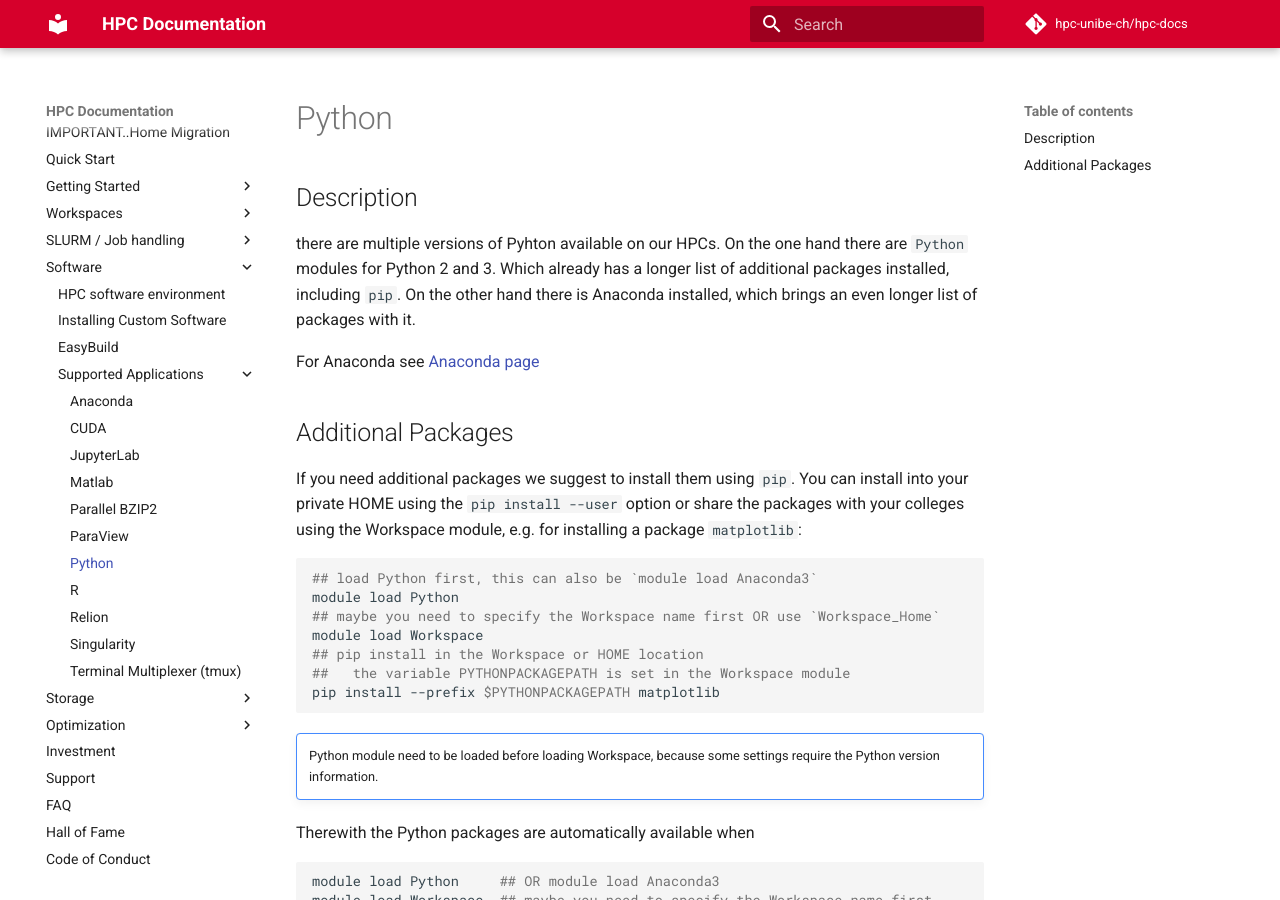
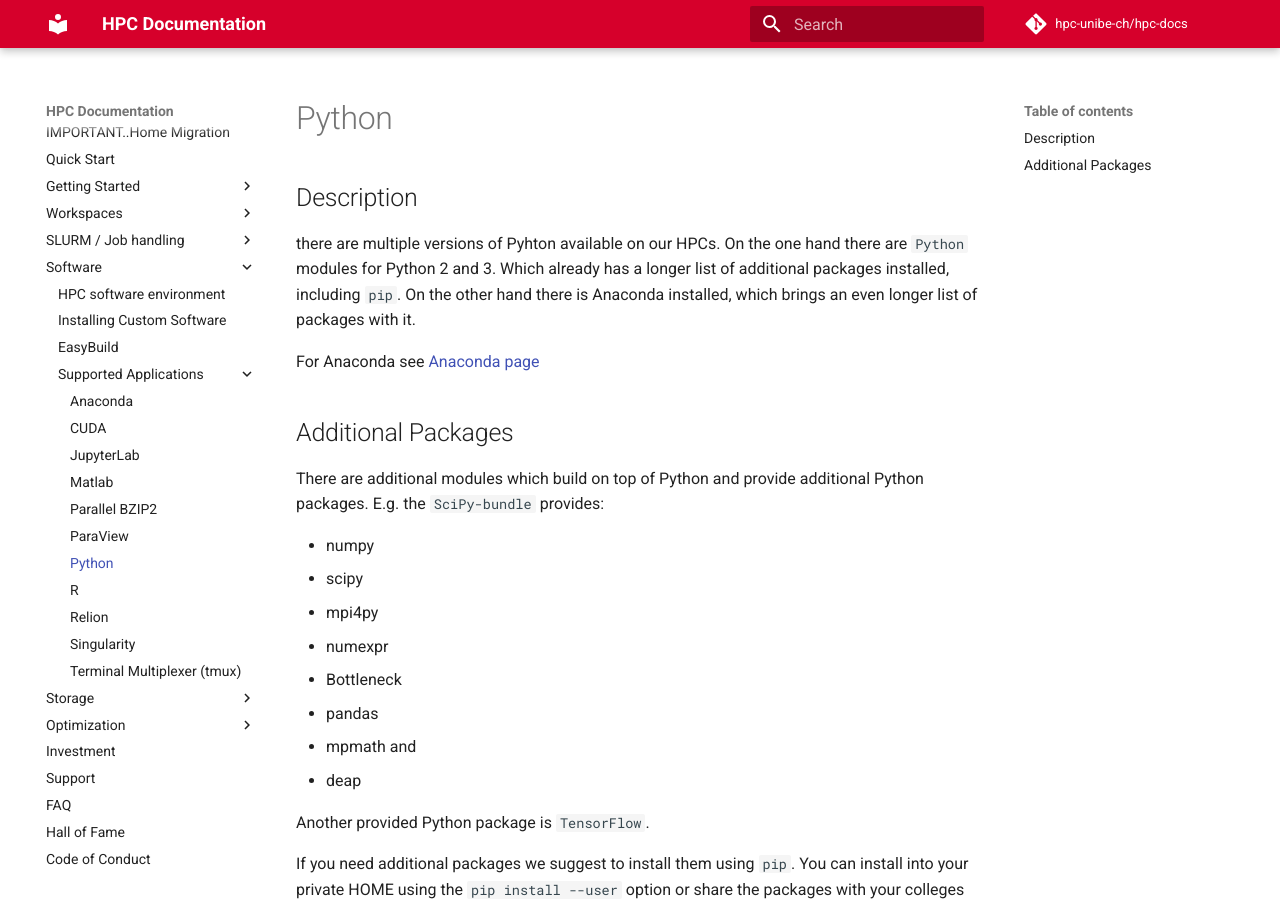
Before and after one commit to hpc-unibe-ch/hpc-unibe-ch.github.io, an MkDocs documentation site: the page built from docs/software/python.md, in a window 1280 px wide and 900 px high. Built offline with MkDocs 1.6.1 and Material for MkDocs 9.7.7, drawn with Linux system fonts in a browser that asks for light colours; comment, search, counter and statistics services are not loaded.

Commit message:
add note about SciPy

```diff
--- a/docs/software/python.md
+++ b/docs/software/python.md
@@ -8,6 +8,19 @@ On the other hand there is Anaconda installed, which brings an even longer list
 For Anaconda see [Anaconda page](Anaconda.md)
 
 ## Additional Packages
+There are additional modules which build on top of Python and provide additional Python packages. E.g. the `SciPy-bundle` provides:
+
+- numpy
+- scipy
+- mpi4py
+- numexpr
+- Bottleneck
+- pandas
+- mpmath and
+- deap
+
+Another provided Python package is `TensorFlow`.
+
 If you need additional packages we suggest to install them using `pip`.
 You can install into your private HOME using the `pip install --user` option or share the packages with your colleges using the Workspace module, e.g. for installing a package `matplotlib`:
 
```
